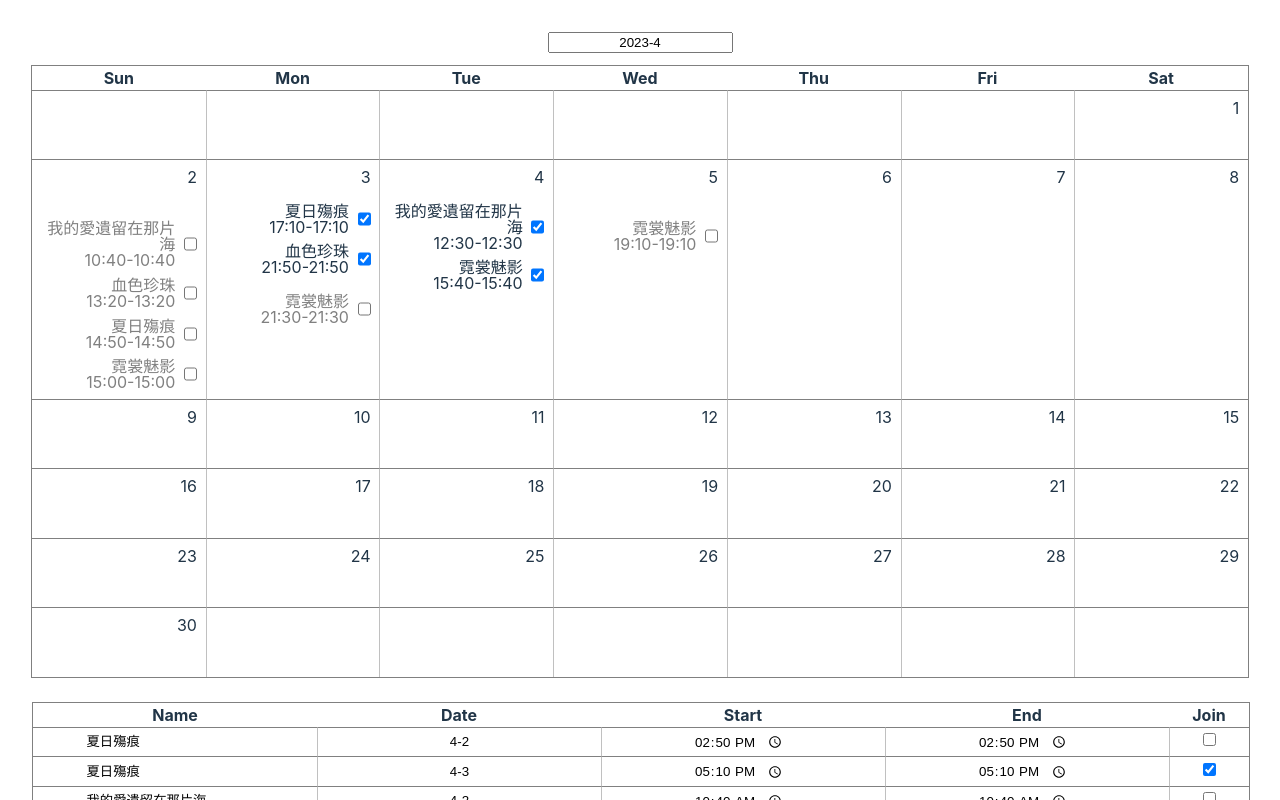
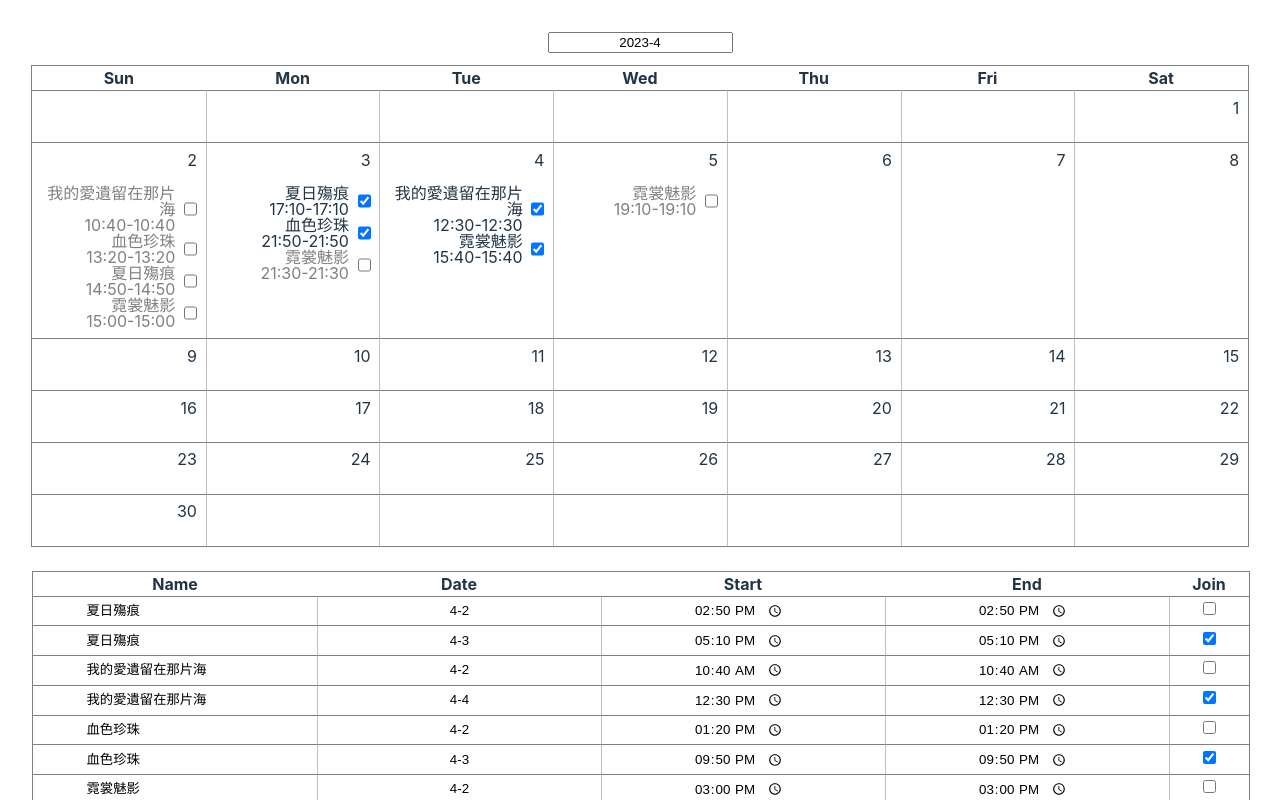
Before and after one commit to nepikn/schedule-film-fest, a React (Vite) app: page / in a window 1280 px wide. Shown: the top 800 px of the page. Built offline with nearby package versions, Linux system fonts and the light colour scheme.

Commit message:
dim skipped

```diff
--- a/src/App.tsx
+++ b/src/App.tsx
@@ -9,22 +9,44 @@ export class FilmInfo {
   name;
   timeStart;
   timeEnd;
-  join;
   id;
+  checked = false;
 
-  constructor(name = "", timeStart = "", timeEnd = "", join = "false") {
+  constructor(
+    name = "",
+    timeStart = "",
+    timeEnd = "",
+    join = "false",
+    id = v4()
+  ) {
     this.name = name;
     this.timeStart = timeStart ? new Date(timeStart) : new Date();
     this.timeEnd = timeEnd ? new Date(timeEnd) : new Date();
-    this.join = join;
-    this.id = v4();
-
-    if (!this.checked) return;
-    FilmInfo.checkedId[this.name] = this.id;
+    this.id = id;
+    this.join = join; // setter needs id
   }
 
-  get checked() {
-    return this.join == "true";
+  // get checked() {
+  //   return this.join == "true";
+  // }
+
+  static checkedId: { [index: string]: string } = {};
+  static setCheckedId(filmInfos: FilmInfo[]) {
+    filmInfos.forEach((info) => {
+      if (!info.checked && FilmInfo.checkedId[info.name] != info.id) return;
+      // console.log(info.name);
+
+      FilmInfo.checkedId[info.name] = info.checked ? info.id : "";
+    });
+  }
+  static isSkipped(info: FilmInfo): boolean {
+    return (
+      this.checkedId[info.name] != "" && info.id != this.checkedId[info.name]
+    );
+  }
+
+  set join(val: string) {
+    this.checked = val == "true";
   }
 
   get date() {
@@ -59,25 +81,80 @@ export class FilmInfo {
       format(this.timeStart, "HH:mm") + "-" + format(this.timeEnd, "HH:mm")
     );
   }
-
-  static checkedId: { [index: string]: string } = {};
-  static isForsaken(info: FilmInfo) {
-    return this.checkedId[info.name] && info.id != this.checkedId[info.name];
-  }
 }
 
 function App() {
   const rowData = [
-    ["夏日殤痕", "04/02/2023 14:50", "04/02/2023 14:50", "false"],
-    ["夏日殤痕", "04/03/2023 17:10", "04/03/2023 17:10", "true"],
-    ["我的愛遺留在那片海", "04/02/2023 10:40", "04/02/2023 10:40", "false"],
-    ["我的愛遺留在那片海", "04/04/2023 12:30", "04/04/2023 12:30", "true"],
-    ["血色珍珠", "04/02/2023 13:20", "04/02/2023 13:20", "false"],
-    ["血色珍珠", "04/03/2023 21:50", "04/03/2023 21:50", "true"],
-    ["霓裳魅影", "04/02/2023 15:00", "04/02/2023 15:00", "false"],
-    ["霓裳魅影", "04/03/2023 21:30", "04/03/2023 21:30", "false"],
-    ["霓裳魅影", "04/04/2023 15:40", "04/04/2023 15:40", "true"],
-    ["霓裳魅影", "04/05/2023 19:10", "04/05/2023 19:10", "false"],
+    [
+      "夏日殤痕",
+      "04/02/2023 14:50",
+      "04/02/2023 14:50",
+      "false",
+      "f6570e76-3012-4e40-a409-c5fd42b3a2f7",
+    ],
+    [
+      "夏日殤痕",
+      "04/03/2023 17:10",
+      "04/03/2023 17:10",
+      "true",
+      "7eebb36e-19a1-4ca7-8b25-b81f6cccc613",
+    ],
+    [
+      "我的愛遺留在那片海",
+      "04/02/2023 10:40",
+      "04/02/2023 10:40",
+      "false",
+      "3fb1cb20-9b0e-492c-ab94-30d5b288ca75",
+    ],
+    [
+      "我的愛遺留在那片海",
+      "04/04/2023 12:30",
+      "04/04/2023 12:30",
+      "true",
+      "9fa2a607-6b20-4f2a-9dae-ab0f183e2684",
+    ],
+    [
+      "血色珍珠",
+      "04/02/2023 13:20",
+      "04/02/2023 13:20",
+      "false",
+      "784581bb-a8b9-4028-8955-2663eb3201dc",
+    ],
+    [
+      "血色珍珠",
+      "04/03/2023 21:50",
+      "04/03/2023 21:50",
+      "true",
+      "5e9ea1f6-4ffc-487e-9f88-379456e45679",
+    ],
+    [
+      "霓裳魅影",
+      "04/02/2023 15:00",
+      "04/02/2023 15:00",
+      "false",
+      "1d22b06b-2c77-4c17-ade8-f3b2b880dd1b",
+    ],
+    [
+      "霓裳魅影",
+      "04/03/2023 21:30",
+      "04/03/2023 21:30",
+      "false",
+      "a564edb8-a57b-480d-bbb5-bdf7fa6b2281",
+    ],
+    [
+      "霓裳魅影",
+      "04/04/2023 15:40",
+      "04/04/2023 15:40",
+      "true",
+      "492622cf-f264-42e1-b5b7-aa50c405bf75",
+    ],
+    [
+      "霓裳魅影",
+      "04/05/2023 19:10",
+      "04/05/2023 19:10",
+      "false",
+      "f6d3b4fc-2abb-4239-a27b-894f87f92cf8",
+    ],
   ];
   const [filmInfos, setFilmInfos] = useState(
     rowData.map((row) => new FilmInfo(...row))
@@ -89,9 +166,6 @@ function App() {
 
     const nextFilmInfos = filmInfos.slice();
     const info = nextFilmInfos.find((info) => info.id == targ.dataset.id)!;
-    if (targ.type == "checkbox" && targ.checked) {
-      FilmInfo.checkedId[info.name] = info.id;
-    }
 
     info[targ.name as TableTitle] =
       targ.type == "checkbox" ? "" + targ.checked : targ.value;
@@ -99,7 +173,7 @@ function App() {
     setFilmInfos(nextFilmInfos);
   }
 
-  console.log(FilmInfo.checkedId);
+  // console.log(FilmInfo.checkedId);
 
   return (
     <main onChange={handleInputChange}>
--- a/src/Calendar.css
+++ b/src/Calendar.css
@@ -26,12 +26,12 @@
         border-inline-start: none;
       }
 
-      & > * {
+      > * {
         padding: 1ex;
       }
     }
 
-    & .agenda.grid {
+    .agenda {
       gap: 1ex;
       align-items: start;
       max-height: 50vh;
@@ -42,7 +42,7 @@
         gap: 1ex;
       }
 
-      &:last-child {
+      .dim {
         color: gray;
       }
     }
--- a/src/Calendar.tsx
+++ b/src/Calendar.tsx
@@ -50,22 +50,11 @@ function Month({
                 date={date}
                 curMonth={monthStart.getMonth()}
               >
-                <>
-                  <Agenda
-                    dayFilmInfos={filmInfos.filter(
-                      (filmInfo) =>
-                        isSameDay(filmInfo.timeStart, date) &&
-                        !FilmInfo.isForsaken(filmInfo)
-                    )}
-                  />
-                  <Agenda
-                    dayFilmInfos={filmInfos.filter(
-                      (filmInfo) =>
-                        isSameDay(filmInfo.timeStart, date) &&
-                        FilmInfo.isForsaken(filmInfo)
-                    )}
-                  />
-                </>
+                <Agenda
+                  dayFilmInfos={filmInfos.filter((filmInfo) =>
+                    isSameDay(filmInfo.timeStart, date)
+                  )}
+                />
               </Day>
             )
           )}
@@ -104,12 +93,39 @@ function Day({
 }
 
 function Agenda({ dayFilmInfos: filmInfos }: { dayFilmInfos: FilmInfo[] }) {
+  FilmInfo.setCheckedId(filmInfos);
+  const [nonSkips, skips] = filmInfos.reduce(
+    (groups, info) => {
+      // console.log(FilmInfo.isSkipped(info));
+
+      groups[FilmInfo.isSkipped(info) ? 1 : 0].push(info);
+      return groups;
+    },
+    [[], []] as FilmInfo[][]
+  );
+  if (nonSkips.length || skips.length) {
+    console.log(FilmInfo.checkedId);
+
+    // console.log([nonSkips, skips]);
+  }
+
   return (
-    <div className="agenda grid">
-      {filmInfos
+    <div className="agenda">
+      {nonSkips
         .sort((a, b) => +a.timeStart - +b.timeStart)
         .map((filmInfo) => (
           <div key={filmInfo.id} className="grid">
+            <div>
+              <div>{filmInfo.name}</div>
+              <div>{filmInfo.interval}</div>
+            </div>
+            <Input name="join" info={filmInfo}></Input>
+          </div>
+        ))}
+      {skips
+        .sort((a, b) => +a.timeStart - +b.timeStart)
+        .map((filmInfo) => (
+          <div key={filmInfo.id} className="grid dim">
             <div>
               <div>{filmInfo.name}</div>
               <div>{filmInfo.interval}</div>
--- a/src/Table.tsx
+++ b/src/Table.tsx
@@ -44,9 +44,9 @@ export function Input({ name, info }: { name: TableTitle; info: FilmInfo }) {
           ? "time"
           : "string"
       }
-      checked={name == "join" && info.checked}
       value={info[name]}
       name={name}
+      checked={info.checked}
       data-id={info.id}
       onChange={() => {}}
     />
```
